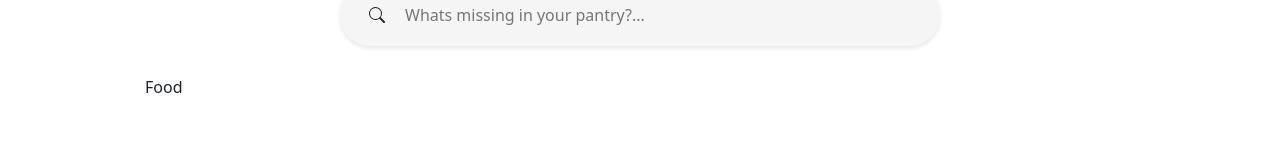
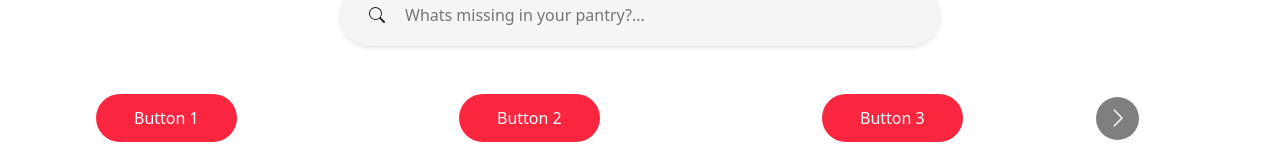
Before and after one commit to WeakViper/QuickoWeb, a React (Create React App) app: page /home in a window 1280 px wide. Shown: the part 804-952 px from the top of the page. Before the commit the page ends 908 px from the top, so only its background shows below. Built offline with nearby package versions, Linux system fonts and the light colour scheme.

Commit message:
added product cards to home page

```diff
--- a/src/Home/Categories.js
+++ b/src/Home/Categories.js
@@ -1,6 +1,6 @@
+import React from 'react';
 import Carousel from 'react-multi-carousel';
 import 'react-multi-carousel/lib/styles.css';
-import Button from 'react-bootstrap/Button';
 import { useHistory } from 'react-router-dom';
 import "./CategoriesCarousel.css"
 
@@ -8,36 +8,45 @@ const Categories = () => {
     const responsive = {
         superLargeDesktop: {
           breakpoint: { max: 4000, min: 3000 },
-          items: 5
+          items: 9
         },
         desktop: {
-          breakpoint: { max: 3000, min: 1024 },
+          breakpoint: { max: 3000, min: 1600 },
+          items: 7
+        },
+        smallDesktop: {
+          breakpoint: { max: 1600, min: 1024 },
           items: 5
         },
         tablet: {
           breakpoint: { max: 1024, min: 464 },
-          items: 2
+          items: 3
         },
         mobile: {
           breakpoint: { max: 464, min: 0 },
           items: 1
         }
-      };
+    };
 
-      const history = useHistory();
+    const history = useHistory();
 
-      const handleClick = () => {
+    const handleClick = () => {
         history.push('/signup');
     };
+
+    // Generate an array of 10 items for the loop
+    const buttonArray = Array.from({ length: 10 }, (v, index) => index + 1);
 
     return (
         <div className="categoriesCarousel mx-5 px-5">
             <Carousel responsive={responsive}>
-                <div>
-                <button type="submit" className="btn categoriesButton rounded-pill px-5 py-1" onClick={handleClick}>
-                    <span>Food</span>
-                </button>
-                </div>
+                {buttonArray.map((item) => (
+                    <div key={item}>
+                        <button type="submit" className="btn categoriesButton rounded-pill" onClick={handleClick}>
+                            <span>Button {item}</span>
+                        </button>
+                    </div>
+                ))}
             </Carousel>
         </div>
     );
--- a/src/Home/CategoriesCarousel.css
+++ b/src/Home/CategoriesCarousel.css
@@ -0,0 +1,16 @@
+/* CategoriesCarousel.css */
+
+.categoriesButton {
+    background-color: #FA2640;
+    color: white;
+    border: none;
+    padding: 12px 38px;
+    border-radius: 50px;
+    font-size: 16px;
+    cursor: pointer;
+    transition: background-color 0.3s;
+  }
+
+  .categoriesButton:hover {
+    background-color: darkred;
+  }
--- a/src/Home/Home.js
+++ b/src/Home/Home.js
@@ -1,6 +1,7 @@
 import Categories from "./Categories";
 import HomeCarousel from "./HomeCarousel";
 import HomeNavBar from "./HomeNavBar";
+import RetrievingProducts from "./RetrievingProducts";
 import SearchBar from "./SearchBar";
 
 const Home = () => {
@@ -10,6 +11,7 @@ const Home = () => {
             <HomeCarousel />
             <SearchBar />
             <Categories />
+            <RetrievingProducts />
         </div>
     );
 }
--- /dev/null
+++ b/src/Home/ProductCards.css
@@ -0,0 +1,14 @@
+.card-grid {
+  }
+
+  .card {
+    height: 100%;
+  }
+
+  .card-title {
+    font-weight: bold;
+  }
+
+  .card-text {
+    font-size: 14px;
+  }
--- /dev/null
+++ b/src/Home/ProductCards.js
@@ -0,0 +1,47 @@
+import React from 'react';
+import Row from 'react-bootstrap/Row';
+import Col from 'react-bootstrap/Col';
+import "./ProductCards.css";
+import banner3 from '../images/testProduct.jpeg';
+import { Heart } from 'react-bootstrap-icons';
+import { Shuffle } from 'react-bootstrap-icons';
+import { Search } from 'react-bootstrap-icons';
+
+const ProductCards = ({ cards }) => {
+  return (
+    <div className="card-grid container my-5 p-2">
+      <Row xs={1} md={2} lg={4} className="g-5 justify-content-center">
+        {cards.map((card, index) => (
+          <Col key={index}>
+            <div className="product-grid">
+              <div className="product-image">
+                <a href="#" className="image">
+                  <img className="pic-1" src={banner3} alt="Product" width="500" height="600"/>
+                </a>
+                <ul className="product-links">
+                  <li><a href="#" data-tip="Add to Wishlist"><Heart size={18} color="red" /></a></li>
+                  <li><a href="#" data-tip="Compare"><Shuffle size={18} color="blue" /></a></li>
+                  <li><a href="#" data-tip="Quick View"><Search size={18} color="red" /></a></li>
+                </ul>
+              </div>
+              <div className="product-content">
+                <ul className="rating">
+                  <li className="fas fa-star"></li>
+                  <li className="fas fa-star"></li>
+                  <li className="fas fa-star"></li>
+                  <li className="far fa-star"></li>
+                  <li className="far fa-star"></li>
+                </ul>
+                <h3 className="title"><a href="#">Men's Blazer</a></h3>
+                <div className="price"><span>$90.00</span> $66.00</div>
+                <a className="add-to-cart" href="#">add to cart</a>
+              </div>
+            </div>
+          </Col>
+        ))}
+      </Row>
+    </div>
+  );
+};
+
+export default ProductCards;
--- /dev/null
+++ b/src/Home/RetrievingProducts.js
@@ -0,0 +1,32 @@
+import ProductCards from './ProductCards';
+
+const getRandomDescription = () => {
+  const descriptions = [
+    "Lorem ipsum dolor sit amet, consectetur adipiscing elit.",
+    "Sed do eiusmod tempor incididunt ut labore et dolore magna aliqua.",
+    "Ut enim ad minim veniam, quis nostrud exercitation ullamco laboris.",
+    "Duis aute irure dolor in reprehenderit in voluptate velit esse cillum dolore eu fugiat nulla pariatur.",
+    "Excepteur sint occaecat cupidatat non proident, sunt in culpa qui officia deserunt mollit anim id est laborum.",
+  ];
+  return descriptions[Math.floor(Math.random() * descriptions.length)];
+};
+
+const generateRandomCards = (count) => {
+  const cards = [];
+  for (let i = 1; i <= count; i++) {
+    cards.push({ title: `Card ${i}`, description: getRandomDescription() });
+  }
+  return cards;
+};
+
+const RetrievingProducts = () => {
+  const randomCards = generateRandomCards(20);
+
+  return (
+    <div>
+      <ProductCards cards={randomCards} />
+    </div>
+  );
+};
+
+export default RetrievingProducts;
--- a/src/Home/SearchBar.js
+++ b/src/Home/SearchBar.js
@@ -3,7 +3,7 @@ import "./SearchBar.css"
 
 const SearchBar = () => {
     return (
-        <div className="rounded-search-input my-4">
+        <div className="rounded-search-input my-4 mb-5">
             <div className="search-icon">
                 <Search />
             </div>
--- a/src/LandingPage/ProductCarousel.js
+++ b/src/LandingPage/ProductCarousel.js
@@ -1,8 +1,7 @@
-import React from 'react';
 import Carousel from 'react-multi-carousel';
 import 'react-multi-carousel/lib/styles.css';
 import "./ProductCarousel.css"
-import banner3 from './images/banner3.png';
+import banner3 from '../images/testProduct.jpeg';
 import { Heart } from 'react-bootstrap-icons';
 import { Shuffle } from 'react-bootstrap-icons';
 import { Search } from 'react-bootstrap-icons';
@@ -36,9 +35,8 @@ const Products = () => {
                             <div className="product-grid">
                                 <div className="product-image">
                                     <a href="#" className="image">
-                                        <img className="pic-1" src='#' alt="Product" width="500" height="600" />
+                                        <img className="pic-1" src={banner3} alt="Product" width="500" height="600" />
                                     </a>
-                                    <span className="product-discount-label">-33%</span>
                                     <ul className="product-links">
                                         <li><a href="#" data-tip="Add to Wishlist"><Heart size={18} color="red" /></a></li>
                                         <li><a href="#" data-tip="Compare"><Shuffle size={18} color="blue" /></a></li>
@@ -69,7 +67,6 @@ const Products = () => {
                                     <a href="#" className="image">
                                         <img className="pic-1" src={banner3} alt="Product" width="500" height="600"/>
                                     </a>
-                                    <span className="product-discount-label">-33%</span>
                                     <ul className="product-links">
                                         <li><a href="#" data-tip="Add to Wishlist"><Heart size={18} color="red" /></a></li>
                                         <li><a href="#" data-tip="Compare"><Shuffle size={18} color="blue" /></a></li>
```
Also changed, not shown: src/images/testProduct.jpeg (added).
